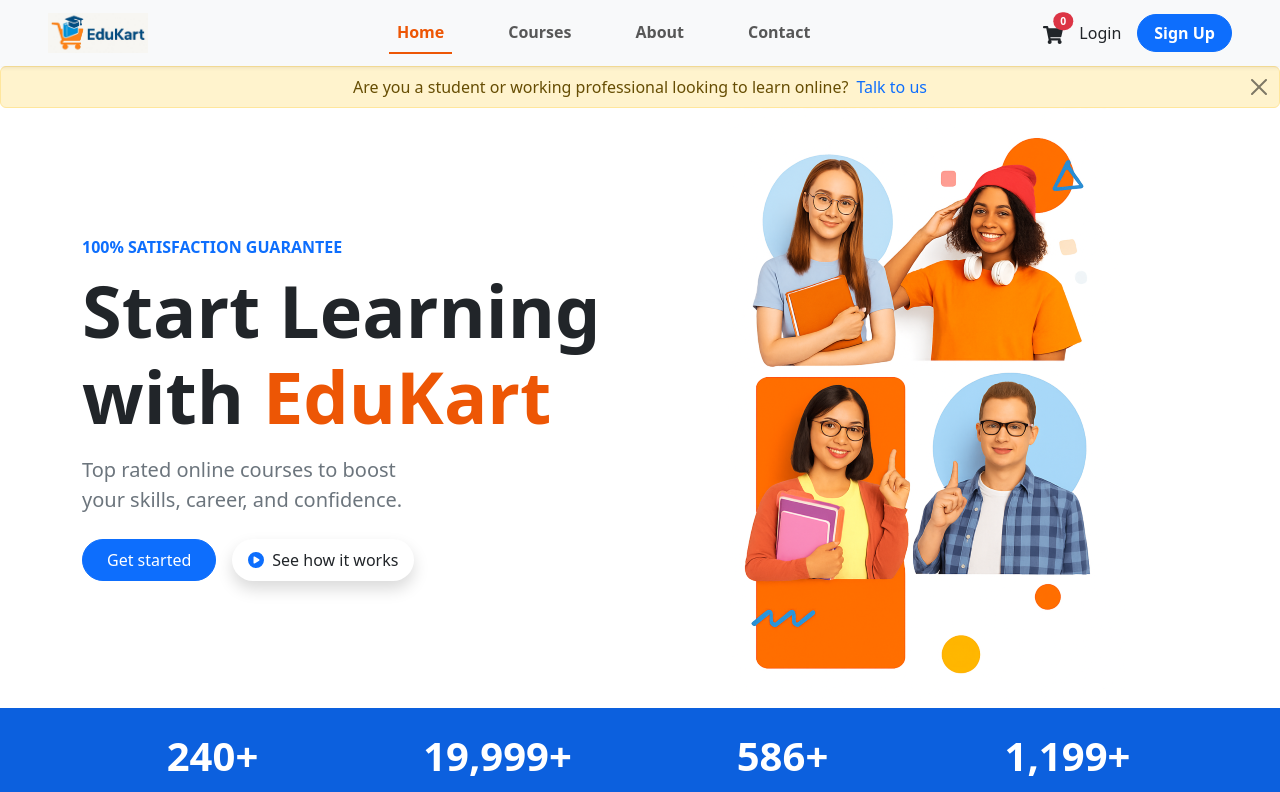
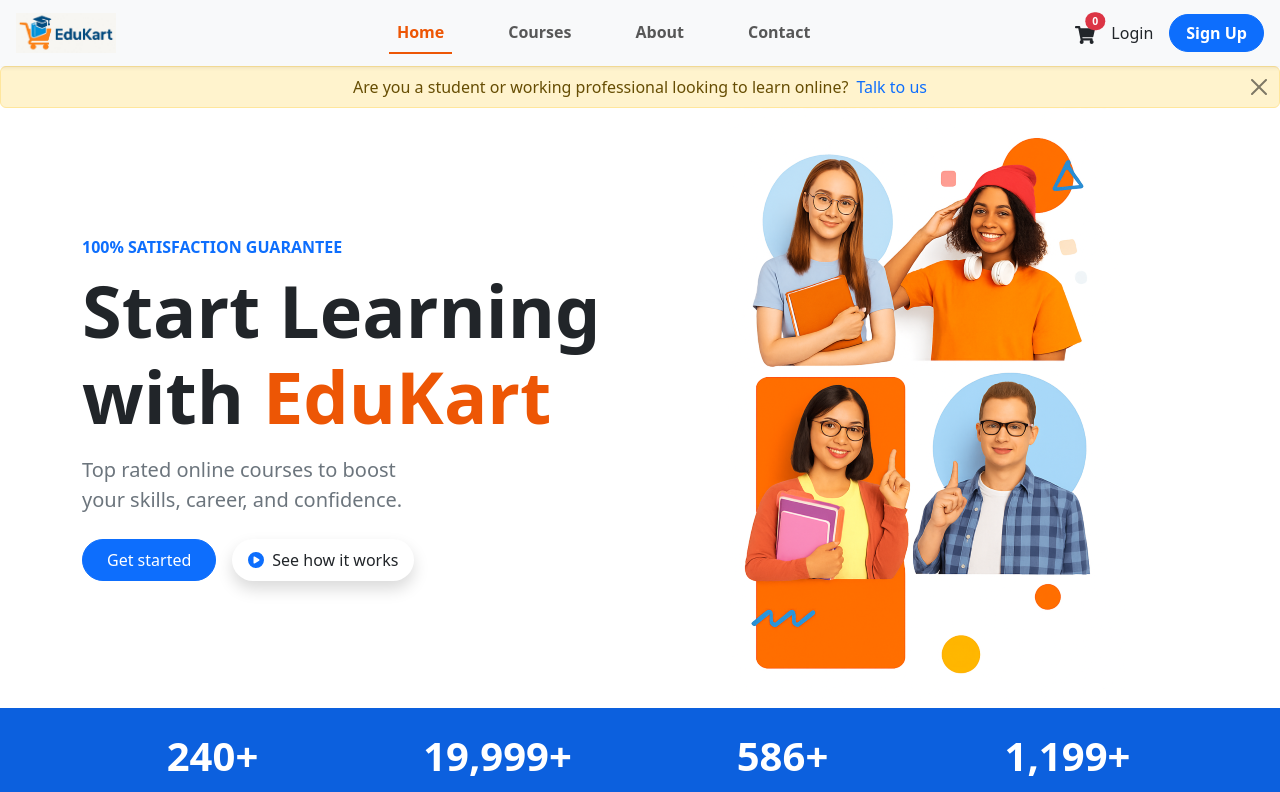
Before and after one commit to FarsanaPH/EduKart-Learning-frontend, a React (Vite) app: page / in a window 1280 px wide. Shown: the top 792 px of the page. Built offline with nearby package versions, Linux system fonts and the light colour scheme.

Commit message:
updated header

```diff
--- a/src/Components/Header.jsx
+++ b/src/Components/Header.jsx
@@ -32,7 +32,7 @@
         animate={{ opacity: 1 }}
         transition={{ duration: 0.5, delay: 0.5 }} // Animate over 0.5s, but start after a 0.5s delay
       >
-        <Navbar bg="light" expand="lg" fixed="top" className="shadow-sm px-5">
+        <Navbar bg="light" expand="lg" fixed="top" className="shadow-sm px-3">
           {/* Image Logo */}
           <Navbar.Brand as={NavLink} to="/">
             <img src={logo} alt="EduKart" width="100" height="40" />
```
